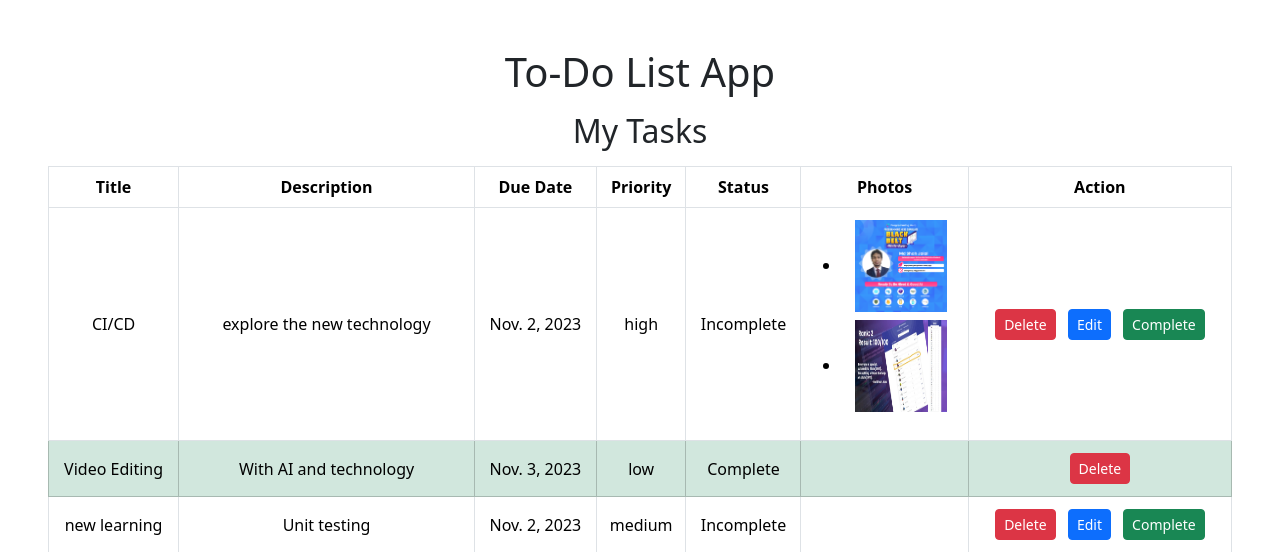
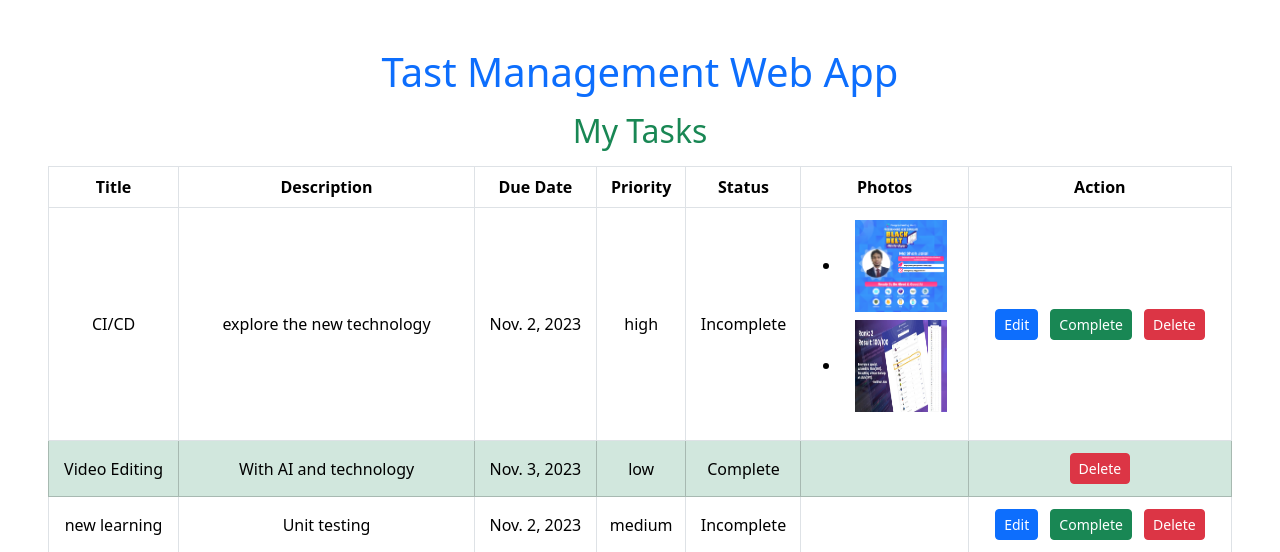
Before and after one commit to ProgrammerShahJalal/todoapp, a Django app: page / in a window 1280 px wide. Shown: the top 552 px of the page. Run offline with Django 4.2, Linux system fonts and the light colour scheme; data comes from the database, SQL or seed files in the repository.

Commit message:
conditional redering

```diff
--- a/todoapp/templates/base.html
+++ b/todoapp/templates/base.html
@@ -4,12 +4,12 @@
     <meta charset="UTF-8">
     <meta name="viewport" content="width=device-width, initial-scale=1.0">
 
-    <title>To-Do List App</title>
+    <title>Tast Management Web App</title>
     <link href="https://cdn.jsdelivr.net/npm/bootstrap@5.3.1/dist/css/bootstrap.min.css" rel="stylesheet" integrity="sha384-4bw+/aepP/YC94hEpVNVgiZdgIC5+VKNBQNGCHeKRQN+PtmoHDEXuppvnDJzQIu9" crossorigin="anonymous">
 </head>
 <body>
     <header class="mt-5">
-        <h1 class="text-center">To-Do List App</h1>
+        <h1 class="text-center text-primary">Tast Management Web App</h1>
     </header>
 
     <div class="content">
--- a/todoapp/templates/completed_tasks.html
+++ b/todoapp/templates/completed_tasks.html
@@ -1,9 +1,9 @@
 {% extends 'base.html' %}
 
 {% block content %}
-<h2 class="text-center py-3">Completed Tasks</h2>
+<h2 class="text-center py-3 text-success">My Completed Tasks</h2>
 {% if tasks %}
-<div class="px-5">
+<div class="px-5 table-responsive">
     <table class="table table-hover table-bordered align-middle text-center">
         <thead>
             <tr>
--- a/todoapp/templates/show_tasks.html
+++ b/todoapp/templates/show_tasks.html
@@ -1,7 +1,7 @@
 {% extends 'base.html' %}
 
 {% block content %}
-<h2 class="text-center my-3">My Tasks</h2>
+<h2 class="text-center my-3 text-success">My Tasks</h2>
 {% if tasks %}
 <div class="px-5 table-responsive">
     <table class="table table-hover table-bordered align-middle text-center">
@@ -38,10 +38,13 @@
                     </ul>
                 </td>
                 <td class="align-middle">
-                    <a class="btn btn-sm btn-danger m-1" href="{% url 'delete_task' task.id %}" onclick="return confirm('Are you sure you want to delete this task?');">Delete</a>
                     {% if not task.is_completed %}
                         <a class="btn btn-sm btn-primary m-1" href="{% url 'edit_task' task.id %}">Edit</a>
                         <a class="btn btn-sm btn-success m-1" href="{% url 'complete_task' task.id %}">Complete</a>
+                        <a class="btn btn-sm btn-danger m-1" href="{% url 'delete_task' task.id %}" onclick="return confirm('Are you sure you want to delete this task?');">Delete</a>
+                    {% endif %}
+                    {% if task.is_completed %}
+                        <a class="btn btn-sm btn-danger m-1" href="{% url 'delete_task' task.id %}" onclick="return confirm('Are you sure you want to delete this task?');">Delete</a>
                     {% endif %}
                 </td>
             </tr>
```
